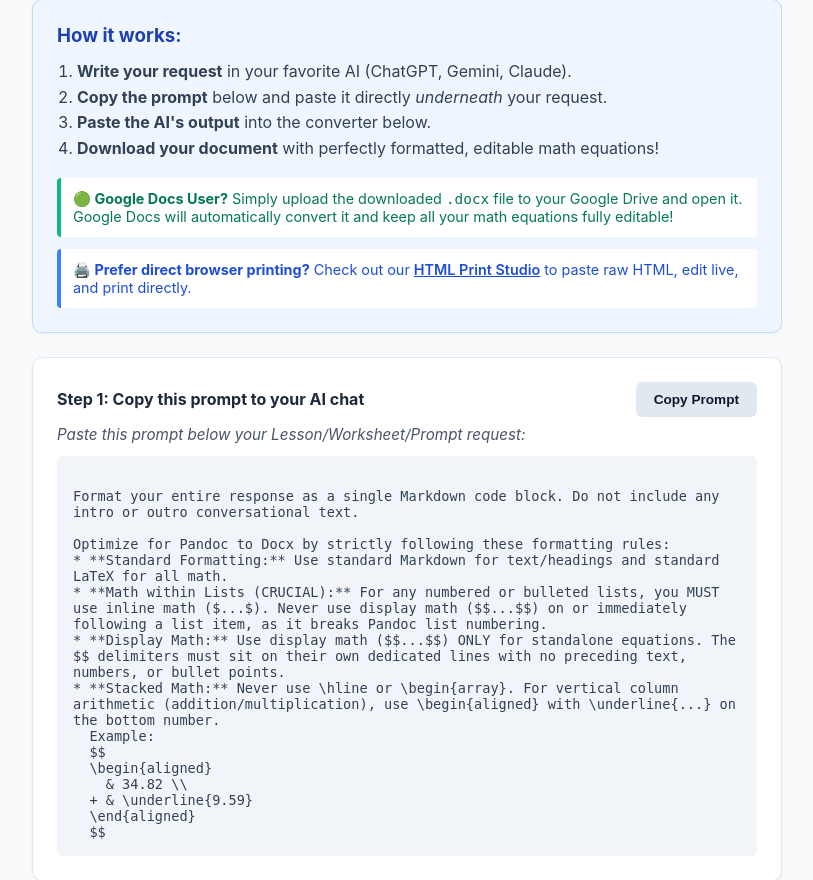
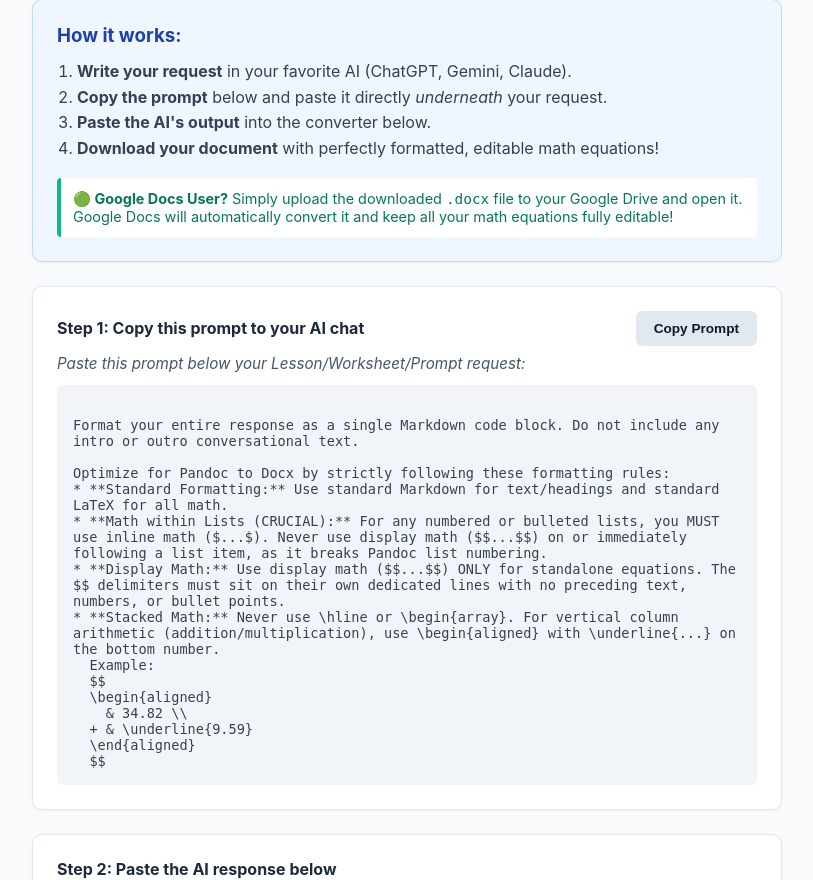
Before and after one commit to tshown-dot/mathtextai, a Flask app: page / in a window 1280 px wide. Shown: the part 194-1074 px from the top of the page, without its empty margins (233-1046 px from the left). Run offline with Flask 3, Linux system fonts and the light colour scheme; some libraries are stand-ins or nearby versions.

Commit message:
Fix file I/O bugs, clear bug, and index layout

```diff
--- a/templates/index.html
+++ b/templates/index.html
@@ -69,20 +69,6 @@
             font-size: 0.9rem;
             color: #047857;
         }
-        .print-callout {
-            margin-top: 0.75rem;
-            padding: 0.75rem;
-            background: #ffffff;
-            border-left: 4px solid #3b82f6;
-            border-radius: 4px;
-            font-size: 0.9rem;
-            color: #1d4ed8;
-        }
-        .print-callout a {
-            color: #1d4ed8;
-            font-weight: 600;
-            text-decoration: underline;
-        }
 
         .step-header { display: flex; justify-content: space-between; align-items: center; margin-bottom: 0.5rem; }
         .prompt-text {
@@ -145,9 +131,6 @@
         <div class="gdocs-callout">
             <strong>🟢 Google Docs User?</strong> Simply upload the downloaded <code>.docx</code> file to your Google Drive and open it. Google Docs will automatically convert it and keep all your math equations fully editable!
         </div>
-        <div class="print-callout">
-            <strong>🖨️️ Prefer direct browser printing?</strong> Check out our <a href="/print">HTML Print Studio</a> to paste raw HTML, edit live, and print directly.
-        </div>
     </div>
 
     <!-- STEP 1 -->
```
Also changed, not shown: templates/print.html (+29 -10 lines).
